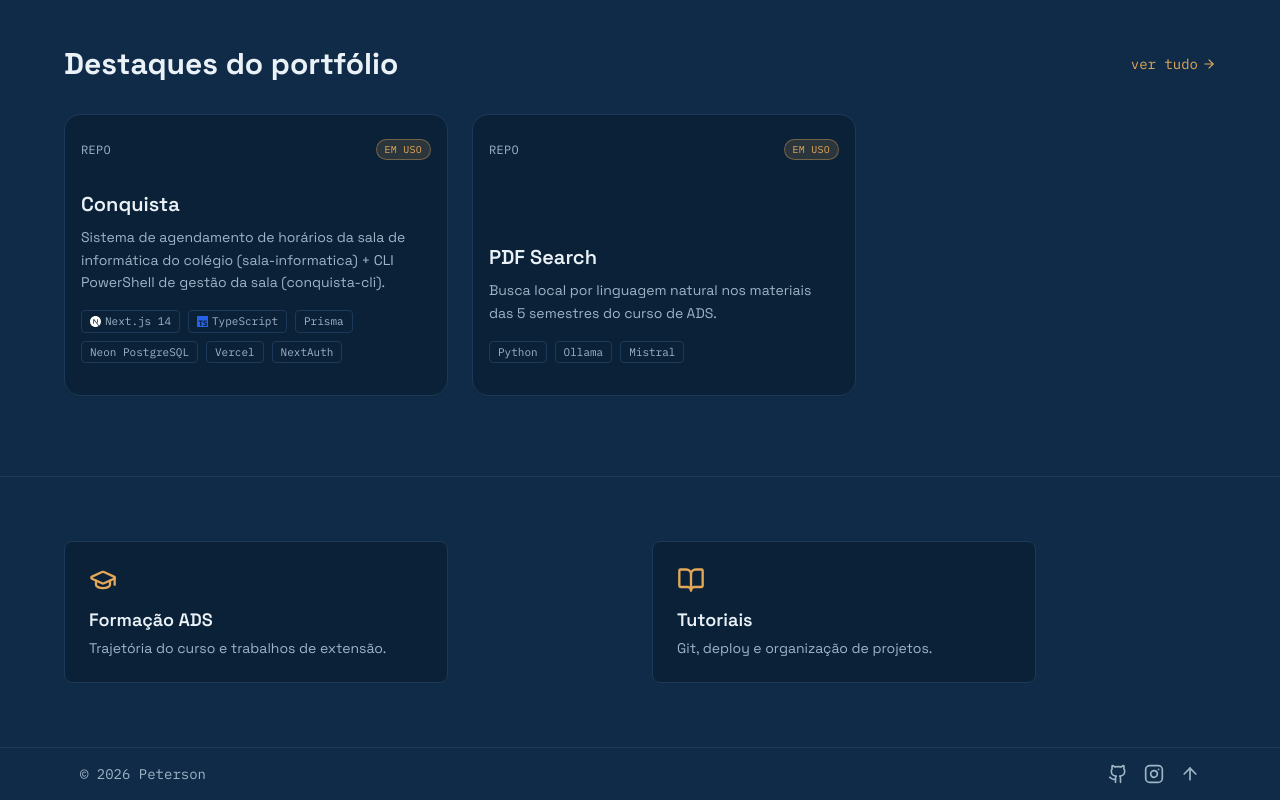
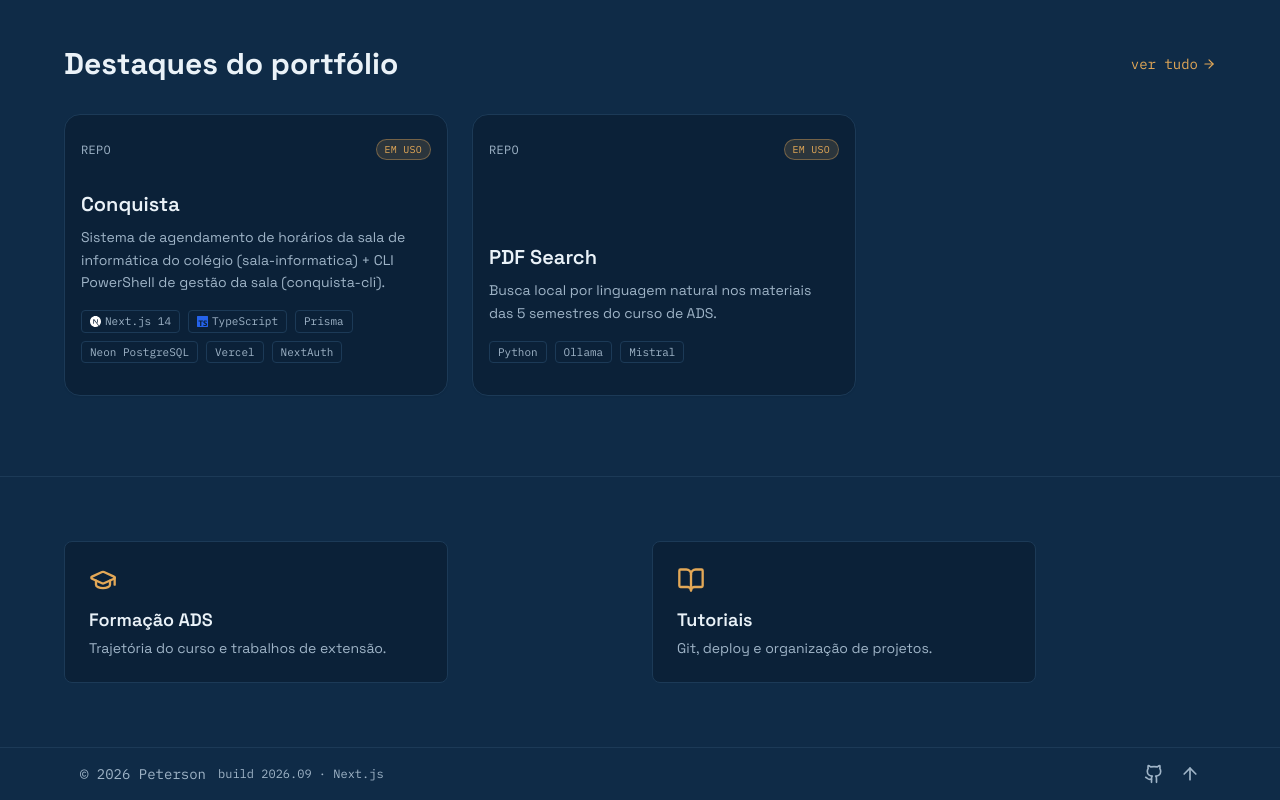
Before and after one commit to petersonros/website, a Next.js app: page / in a window 1280 px wide. Shown: the part 834-1634 px from the top of the page. Built offline with nearby package versions, Linux system fonts and the light colour scheme.

Commit message:
refactor(footer): remove Instagram e adiciona selo de build

```diff
--- a/src/components/layout/Footer.tsx
+++ b/src/components/layout/Footer.tsx
@@ -2,7 +2,7 @@
 
 "use client";
 
-import { Github, Instagram, ArrowUp } from "lucide-react";
+import { Github, ArrowUp } from "lucide-react";
 
 export function Footer() {
   const scrollToTop = () => {
@@ -11,7 +11,12 @@ export function Footer() {
   return (
     <footer className="mt-auto border-t border-border bg-background text-center py-4 text-sm text-muted-foreground">
       <div className="max-w-6xl mx-auto px-4 flex justify-between items-center">
-        <span className="font-mono">&copy; {new Date().getFullYear()} Peterson</span>
+        <div className="flex items-center gap-3 font-mono">
+          <span>&copy; {new Date().getFullYear()} Peterson</span>
+          <span className="hidden sm:inline text-xs text-muted-foreground/70">
+            build 2026.09 · Next.js
+          </span>
+        </div>
         <div className="flex gap-4">
           <a
             href="https://github.com/petersonros"
@@ -21,15 +26,6 @@ export function Footer() {
             className="hover-glow hover:text-primary transition-colors"
           >
             <Github size={20} />
-          </a>
-          <a
-            href="https://instagram.com/peterson_ro.s"
-            target="_blank"
-            rel="noopener noreferrer"
-            aria-label="Instagram"
-            className="hover-glow hover:text-primary transition-colors"
-          >
-            <Instagram size={20} />
           </a>
           <button
             onClick={scrollToTop}
```
